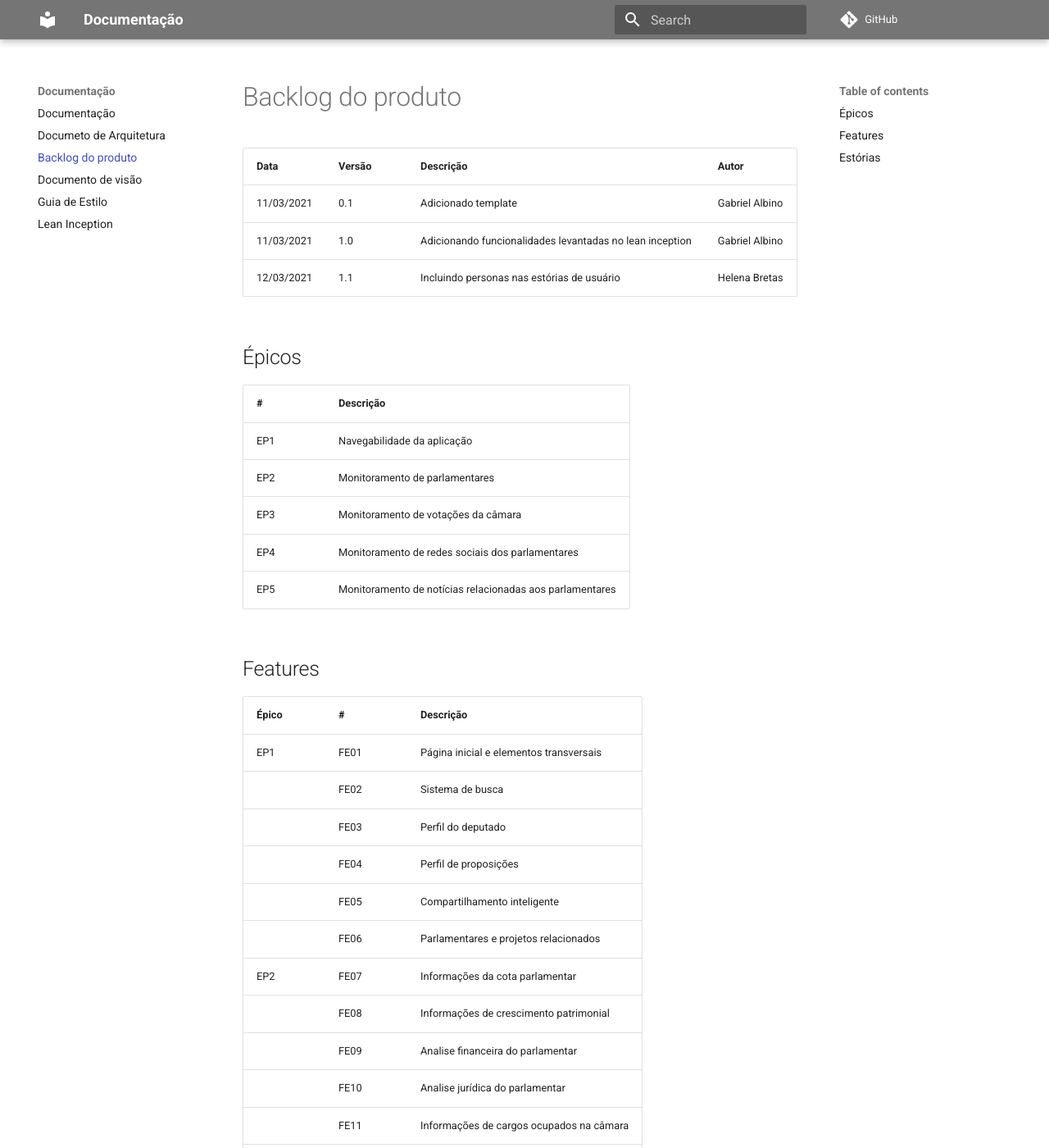
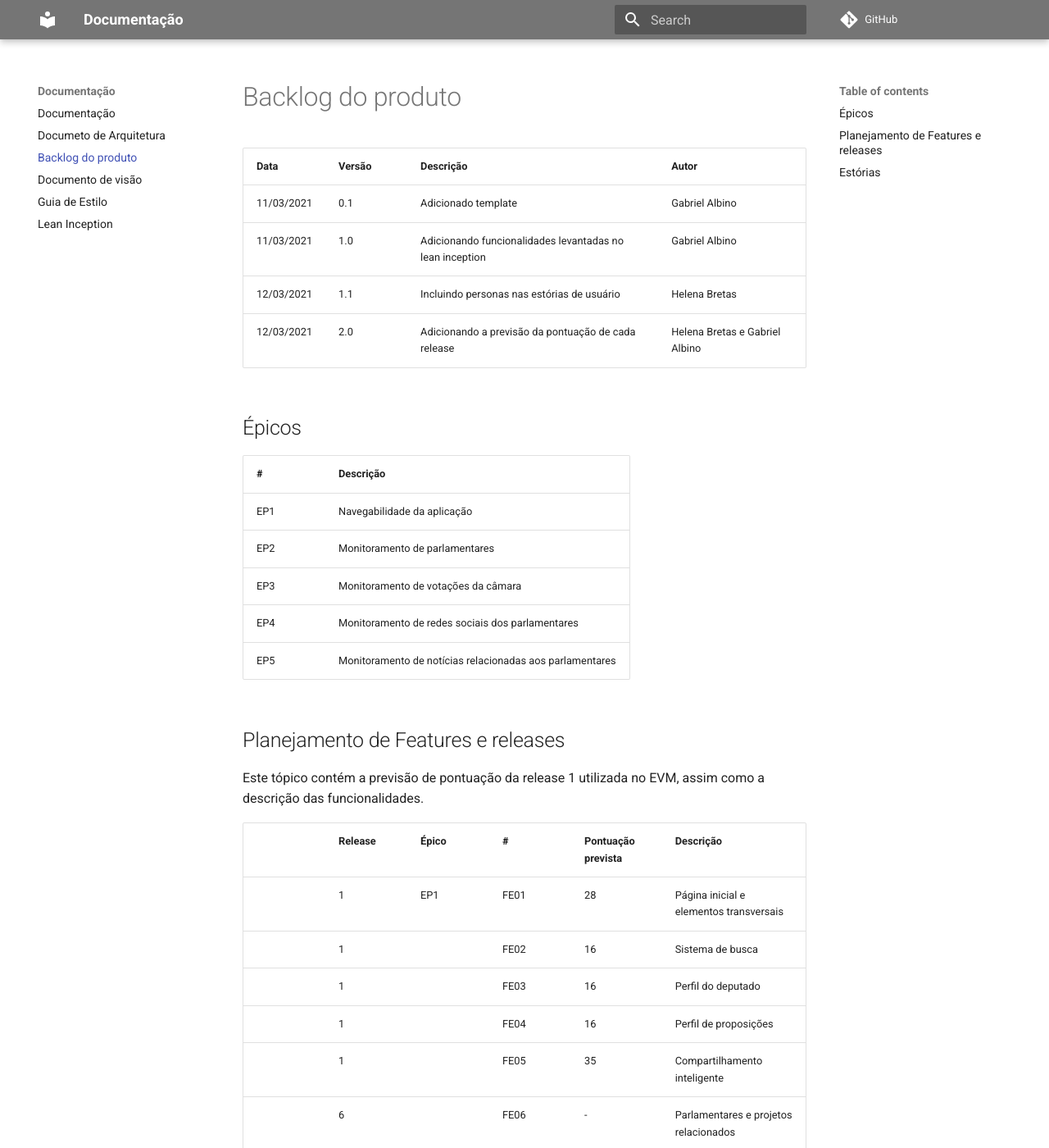
Before and after one commit to fga-eps-mds/2020-2-G6, an MkDocs documentation site: the page built from docs/backlog.md, in a window 1280 px wide and 1400 px high. Shown: the whole window at 82% size. Built offline with MkDocs 1.6.1 and Material for MkDocs 9.7.7, drawn with Linux system fonts in a browser that asks for light colours; comment, search, counter and statistics services are not loaded; some of the changed text lies outside the part shown.

Commit message:
Included points for release 1
Signed-off-by: Helena <helenabretasg@gmail.com>

```diff
--- a/docs/backlog.md
+++ b/docs/backlog.md
@@ -5,6 +5,8 @@
 | 11/03/2021 | 0.1    | Adicionado template               | Gabriel Albino |
 | 11/03/2021 | 1.0    | Adicionando funcionalidades levantadas no lean inception| Gabriel Albino |
 | 12/03/2021 | 1.1    | Incluindo personas nas estórias de usuário | Helena Bretas |
+| 12/03/2021 | 2.0   | Adicionando a previsão da pontuação de cada release | Helena Bretas e Gabriel Albino |
+
 
 ## Épicos
 
@@ -16,30 +18,34 @@
 |EP4|Monitoramento de redes sociais dos parlamentares|
 |EP5|Monitoramento de notícias relacionadas aos parlamentares|
 
-## Features
+## Planejamento de Features e releases
 
-|Épico|#|Descrição|
-|-|-|-|
-|EP1|FE01|Página inicial e elementos transversais|
-||FE02|Sistema de busca|
-||FE03|Perfil do deputado|
-||FE04|Perfil de proposições|
-||FE05|Compartilhamento inteligente|
-||FE06|Parlamentares e projetos relacionados|
-|EP2|FE07|Informações da cota parlamentar|
-||FE08|Informações de crescimento patrimonial|
-||FE09|Analise financeira do parlamentar|
-||FE10|Analise jurídica do parlamentar|
-||FE11|Informações de cargos ocupados na câmara|
-||FE12|Projetos apoiados pelo parlamentar|
-||FE13|Box de curiosidades|
-|EP3|FE14|Analise do perfil de voto do parlamentar|
-||FE15|Projetos votados recentemente|
-|EP4|FE16|Analise de relacionados ao deputado|
-||FE17|Tweets do parlamentar|
-|EP5|FE18|Noticias relacionadas aos parlamentares|
-||FE19|Análise de notícias|
-||FE20|Esclarecimento de fake news|
+Este tópico contém a previsão de pontuação da release 1 utilizada no EVM, assim como a descrição das
+funcionalidades.
+
+||Release|Épico|#|Pontuação prevista|Descrição|
+|-|-|-|-|-|-|
+||1|EP1|FE01|28|Página inicial e elementos transversais|
+||1||FE02|16|Sistema de busca|
+||1||FE03|16|Perfil do deputado|
+||1||FE04|16|Perfil de proposições|
+||1||FE05|35|Compartilhamento inteligente|
+||6||FE06|-|Parlamentares e projetos relacionados|
+||2|EP2|FE07|-|Informações da cota parlamentar|
+||4||FE08|-|Informações de crescimento patrimonial|
+||6||FE09|-|Analise financeira do parlamentar|
+||5||FE10|-|Analise jurídica do parlamentar|
+||5||FE11|-|Informações de cargos ocupados na câmara|
+||4||FE12|-|Projetos apoiados pelo parlamentar|
+||3||FE13|-|Box de curiosidades|
+||6|EP3|FE14|-|Analise do perfil de voto do parlamentar|
+||1||FE15|27|Projetos votados recentemente|
+||6|EP4|FE16|-|Analise de relacionados ao deputado|
+||2||FE17|-|Tweets do parlamentar|
+||1|EP5|FE18|27|Noticias relacionadas aos parlamentares|
+||6||FE19|-|Análise de notícias|
+||6||FE20|-|Esclarecimento de fake news|
+
 
 ## Estórias
 
```
